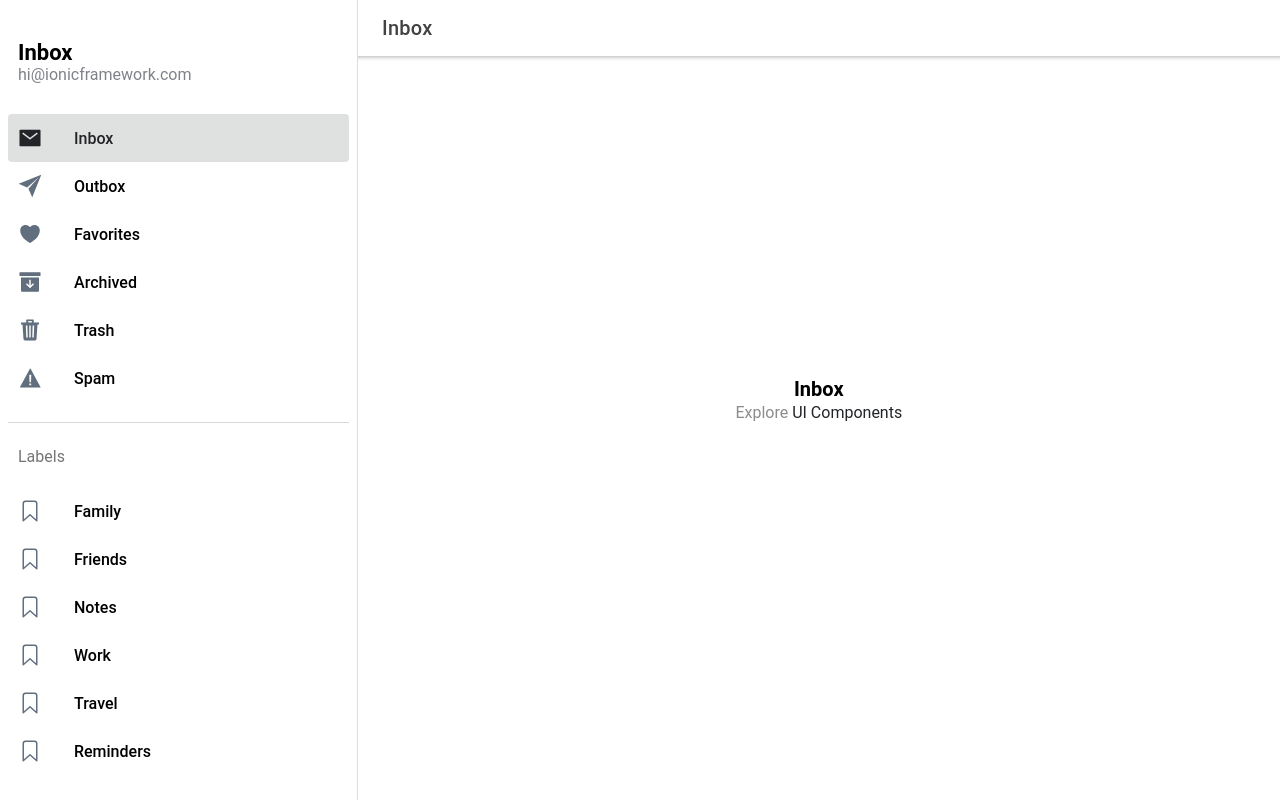
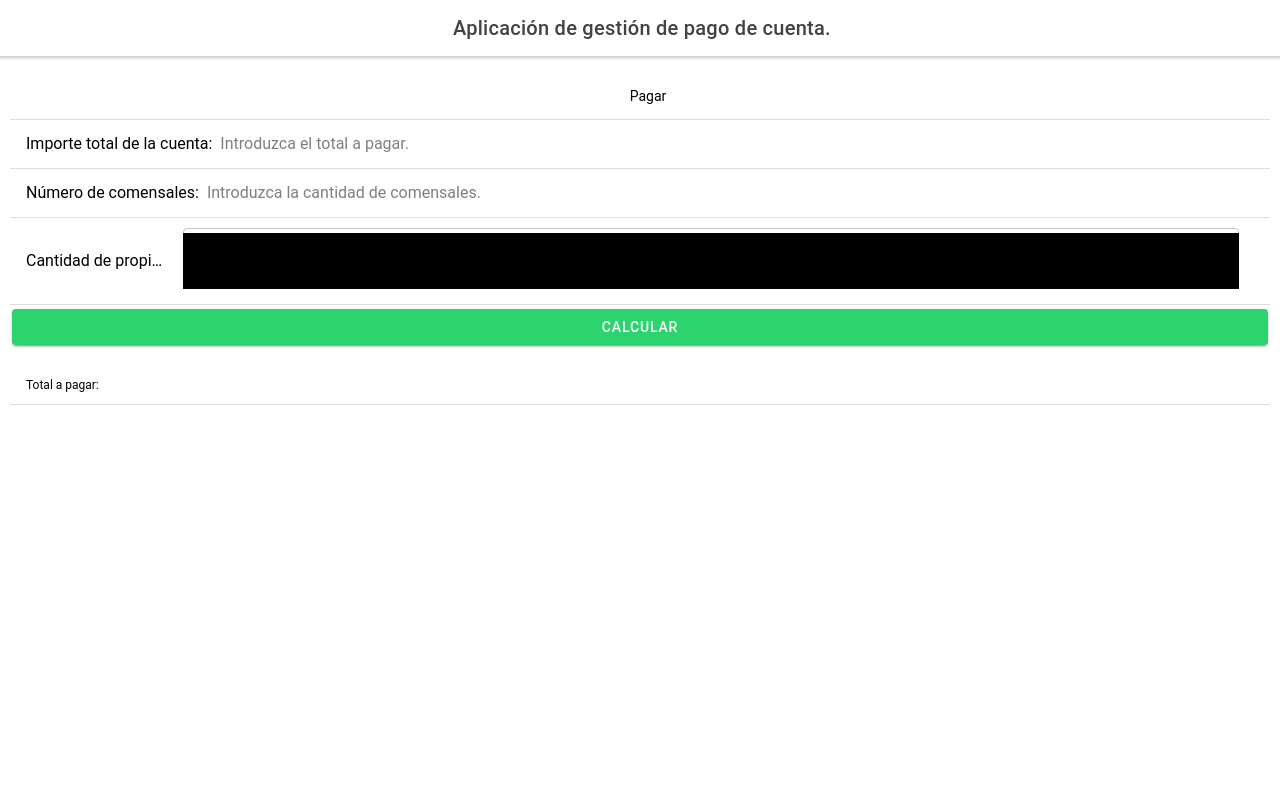
Before and after one commit to juan-C96/propinas-react-ionic, a React (Create React App) app: page /page/Inbox in a window 1280 px wide. Built offline with nearby package versions, Linux system fonts and the light colour scheme.

Commit message:
frontend implementado

```diff
--- a/package.json
+++ b/package.json
@@ -3,6 +3,7 @@
   "version": "0.0.1",
   "private": true,
   "dependencies": {
+    "@adobe/react-spectrum": "^3.18.0",
     "@capacitor/app": "1.1.1",
     "@capacitor/core": "3.5.1",
     "@capacitor/haptics": "1.1.4",
@@ -10,6 +11,8 @@
     "@capacitor/status-bar": "1.0.8",
     "@ionic/react": "^6.0.0",
     "@ionic/react-router": "^6.0.0",
+    "@material-ui/core": "^4.12.4",
+    "@material-ui/lab": "^4.0.0-alpha.61",
     "@testing-library/jest-dom": "^5.11.9",
     "@testing-library/react": "^11.2.5",
     "@testing-library/user-event": "^12.6.3",
--- a/src/App.tsx
+++ b/src/App.tsx
@@ -1,7 +1,6 @@
 import { IonApp, IonRouterOutlet, IonSplitPane, setupIonicReact } from '@ionic/react';
 import { IonReactRouter } from '@ionic/react-router';
 import { Redirect, Route } from 'react-router-dom';
-import Menu from './components/Menu';
 import Page from './pages/Page';
 
 /* Core CSS required for Ionic components to work properly */
@@ -30,7 +29,6 @@ const App: React.FC = () => {
     <IonApp>
       <IonReactRouter>
         <IonSplitPane contentId="main">
-          <Menu />
           <IonRouterOutlet id="main">
             <Route path="/" exact={true}>
               <Redirect to="/page/Inbox" />
--- a/src/components/ExploreContainer.tsx
+++ b/src/components/ExploreContainer.tsx
@@ -1,4 +1,12 @@
 import './ExploreContainer.css';
+import { IonList, IonListHeader, IonInput, IonItem, IonLabel, IonButton,} from '@ionic/react';
+import { IonGrid, IonRow, IonCol } from '@ionic/react';
+import 'bootstrap/dist/css/bootstrap.min.css';
+import TextField from '@material-ui/core/TextField';
+import Autocomplete from '@material-ui/lab/Autocomplete';
+import '../js/calculos';
+
+const options = ['0%', '5%', '10%', '15%', '20%', '25%', '30%', '35%', '40%', '45%', '50%', '55%', '60%', '65%', '70%', '75%', '80%', '85%', '90%', '95%', '100%']
 
 interface ContainerProps {
   name: string;
@@ -6,10 +14,44 @@ interface ContainerProps {
 
 const ExploreContainer: React.FC<ContainerProps> = ({ name }) => {
   return (
-    <div className="container">
-      <strong>{name}</strong>
-      <p>Explore <a target="_blank" rel="noopener noreferrer" href="https://ionicframework.com/docs/components">UI Components</a></p>
-    </div>
+    <IonGrid>
+      <IonRow>
+        <IonCol className='col-lg-12 col-md-12 col-20'>
+          <IonList lines="full" class="ion-activated ion-text-center">
+            <IonListHeader lines="full">
+              <IonLabel> Pagar </IonLabel>
+            </IonListHeader>
+            <IonItem>
+              <IonLabel>Importe total de la cuenta:</IonLabel>
+              <IonInput id='total' min={0} placeholder="Introduzca el total a pagar." type="number"></IonInput>
+            </IonItem>
+
+            <IonItem>
+              <IonLabel>Número de comensales:</IonLabel>
+              <IonInput id='comensales' min={0} placeholder="Introduzca la cantidad de comensales." type="number"></IonInput>
+            </IonItem>
+
+            <IonItem>
+              <IonLabel>Cantidad de propina:</IonLabel>
+              <Autocomplete
+                options={options}
+                style={{ width: "86%", margin: "15px", background: 'CaptionText' }}
+                renderInput={(params) =>
+                  <TextField {...params} id='propinab'label="Introduzca el porcentaje de propina a dejar." variant="outlined" />}
+              />
+            </IonItem>
+
+            <IonButton color="success" expand="block">Calcular</IonButton>
+
+            <IonItem>
+              <IonLabel position="stacked">Total a pagar:</IonLabel>
+            </IonItem>
+
+
+          </IonList>
+        </IonCol>
+      </IonRow>
+    </IonGrid>
   );
 };
 
--- a/src/components/Menu.css
+++ /dev/null
@@ -1,113 +0,0 @@
-ion-menu ion-content {
-  --background: var(--ion-item-background, var(--ion-background-color, #fff));
-}
-
-ion-menu.md ion-content {
-  --padding-start: 8px;
-  --padding-end: 8px;
-  --padding-top: 20px;
-  --padding-bottom: 20px;
-}
-
-ion-menu.md ion-list {
-  padding: 20px 0;
-}
-
-ion-menu.md ion-note {
-  margin-bottom: 30px;
-}
-
-ion-menu.md ion-list-header, ion-menu.md ion-note {
-  padding-left: 10px;
-}
-
-ion-menu.md ion-list#inbox-list {
-  border-bottom: 1px solid var(--ion-color-step-150, #d7d8da);
-}
-
-ion-menu.md ion-list#inbox-list ion-list-header {
-  font-size: 22px;
-  font-weight: 600;
-  min-height: 20px;
-}
-
-ion-menu.md ion-list#labels-list ion-list-header {
-  font-size: 16px;
-  margin-bottom: 18px;
-  color: #757575;
-  min-height: 26px;
-}
-
-ion-menu.md ion-item {
-  --padding-start: 10px;
-  --padding-end: 10px;
-  border-radius: 4px;
-}
-
-ion-menu.md ion-item.selected {
-  --background: rgba(var(--ion-color-primary-rgb), 0.14);
-}
-
-ion-menu.md ion-item.selected ion-icon {
-  color: var(--ion-color-primary);
-}
-
-ion-menu.md ion-item ion-icon {
-  color: #616e7e;
-}
-
-ion-menu.md ion-item ion-label {
-  font-weight: 500;
-}
-
-ion-menu.ios ion-content {
-  --padding-bottom: 20px;
-}
-
-ion-menu.ios ion-list {
-  padding: 20px 0 0 0;
-}
-
-ion-menu.ios ion-note {
-  line-height: 24px;
-  margin-bottom: 20px;
-}
-
-ion-menu.ios ion-item {
-  --padding-start: 16px;
-  --padding-end: 16px;
-  --min-height: 50px;
-}
-
-ion-menu.ios ion-item ion-icon {
-  font-size: 24px;
-  color: #73849a;
-}
-
-ion-menu.ios ion-item .selected ion-icon {
-  color: var(--ion-color-primary);
-}
-
-ion-menu.ios ion-list#labels-list ion-list-header {
-  margin-bottom: 8px;
-}
-
-ion-menu.ios ion-list-header,
-ion-menu.ios ion-note {
-  padding-left: 16px;
-  padding-right: 16px;
-}
-
-ion-menu.ios ion-note {
-  margin-bottom: 8px;
-}
-
-ion-note {
-  display: inline-block;
-  font-size: 16px;
-  color: var(--ion-color-medium-shade);
-}
-
-ion-item.selected {
-  --color: var(--ion-color-primary);
-}
--- a/src/components/Menu.tsx
+++ /dev/null
@@ -1,100 +0,0 @@
-import {
-  IonContent,
-  IonIcon,
-  IonItem,
-  IonLabel,
-  IonList,
-  IonListHeader,
-  IonMenu,
-  IonMenuToggle,
-  IonNote,
-} from '@ionic/react';
-
-import { useLocation } from 'react-router-dom';
-import { archiveOutline, archiveSharp, bookmarkOutline, heartOutline, heartSharp, mailOutline, mailSharp, paperPlaneOutline, paperPlaneSharp, trashOutline, trashSharp, warningOutline, warningSharp } from 'ionicons/icons';
-import './Menu.css';
-
-interface AppPage {
-  url: string;
-  iosIcon: string;
-  mdIcon: string;
-  title: string;
-}
-
-const appPages: AppPage[] = [
-  {
-    title: 'Inbox',
-    url: '/page/Inbox',
-    iosIcon: mailOutline,
-    mdIcon: mailSharp
-  },
-  {
-    title: 'Outbox',
-    url: '/page/Outbox',
-    iosIcon: paperPlaneOutline,
-    mdIcon: paperPlaneSharp
-  },
-  {
-    title: 'Favorites',
-    url: '/page/Favorites',
-    iosIcon: heartOutline,
-    mdIcon: heartSharp
-  },
-  {
-    title: 'Archived',
-    url: '/page/Archived',
-    iosIcon: archiveOutline,
-    mdIcon: archiveSharp
-  },
-  {
-    title: 'Trash',
-    url: '/page/Trash',
-    iosIcon: trashOutline,
-    mdIcon: trashSharp
-  },
-  {
-    title: 'Spam',
-    url: '/page/Spam',
-    iosIcon: warningOutline,
-    mdIcon: warningSharp
-  }
-];
-
-const labels = ['Family', 'Friends', 'Notes', 'Work', 'Travel', 'Reminders'];
-
-const Menu: React.FC = () => {
-  const location = useLocation();
-
-  return (
-    <IonMenu contentId="main" type="overlay">
-      <IonContent>
-        <IonList id="inbox-list">
-          <IonListHeader>Inbox</IonListHeader>
-          <IonNote>hi@ionicframework.com</IonNote>
-          {appPages.map((appPage, index) => {
-            return (
-              <IonMenuToggle key={index} autoHide={false}>
-                <IonItem className={location.pathname === appPage.url ? 'selected' : ''} routerLink={appPage.url} routerDirection="none" lines="none" detail={false}>
-                  <IonIcon slot="start" ios={appPage.iosIcon} md={appPage.mdIcon} />
-                  <IonLabel>{appPage.title}</IonLabel>
-                </IonItem>
-              </IonMenuToggle>
-            );
-          })}
-        </IonList>
-
-        <IonList id="labels-list">
-          <IonListHeader>Labels</IonListHeader>
-          {labels.map((label, index) => (
-            <IonItem lines="none" key={index}>
-              <IonIcon slot="start" icon={bookmarkOutline} />
-              <IonLabel>{label}</IonLabel>
-            </IonItem>
-          ))}
-        </IonList>
-      </IonContent>
-    </IonMenu>
-  );
-};
-
-export default Menu;
--- a/src/pages/Page.tsx
+++ b/src/pages/Page.tsx
@@ -14,7 +14,7 @@ const Page: React.FC = () => {
           <IonButtons slot="start">
             <IonMenuButton />
           </IonButtons>
-          <IonTitle>{name}</IonTitle>
+          <IonTitle className='ion-text-center'>Aplicación de gestión de pago de cuenta.</IonTitle>
         </IonToolbar>
       </IonHeader>
 
```
Also changed, not shown: src/js/calculos.js (added), 1 other file (tests, documents, lock files or other folders).
